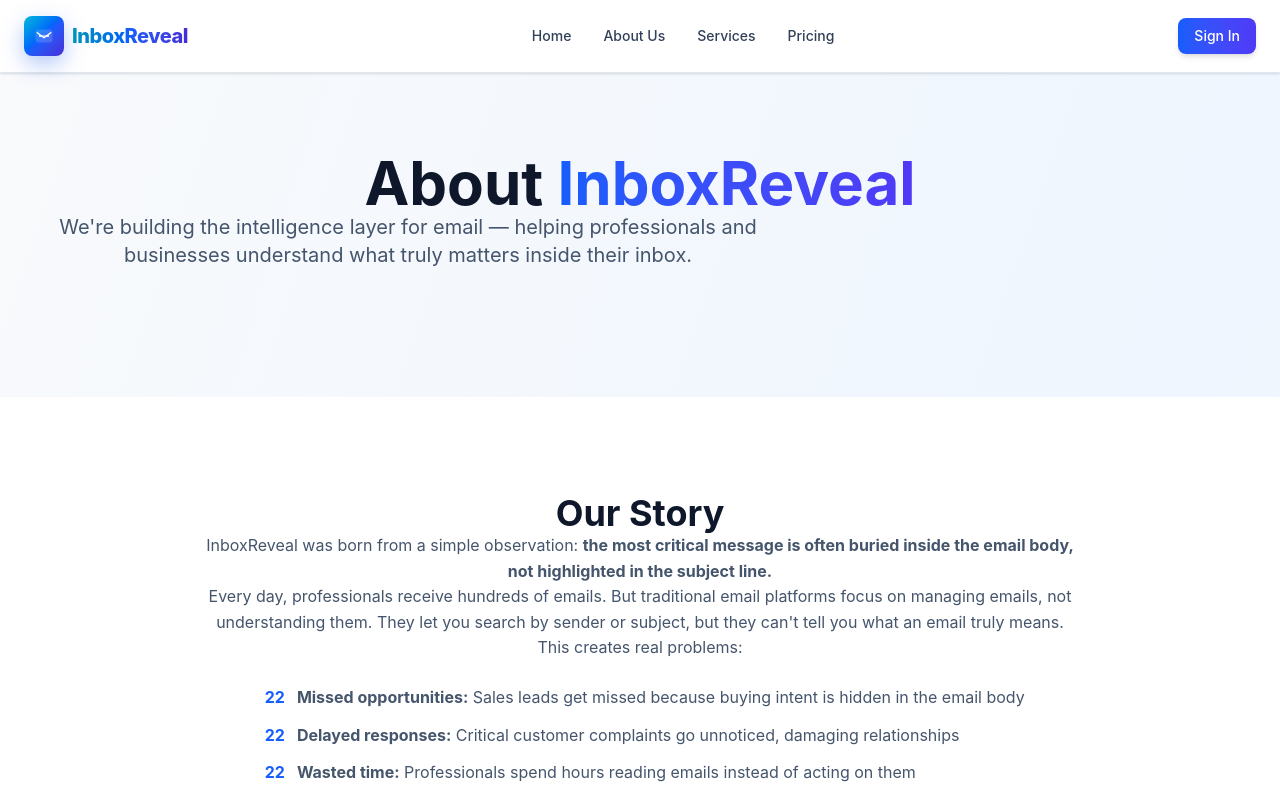
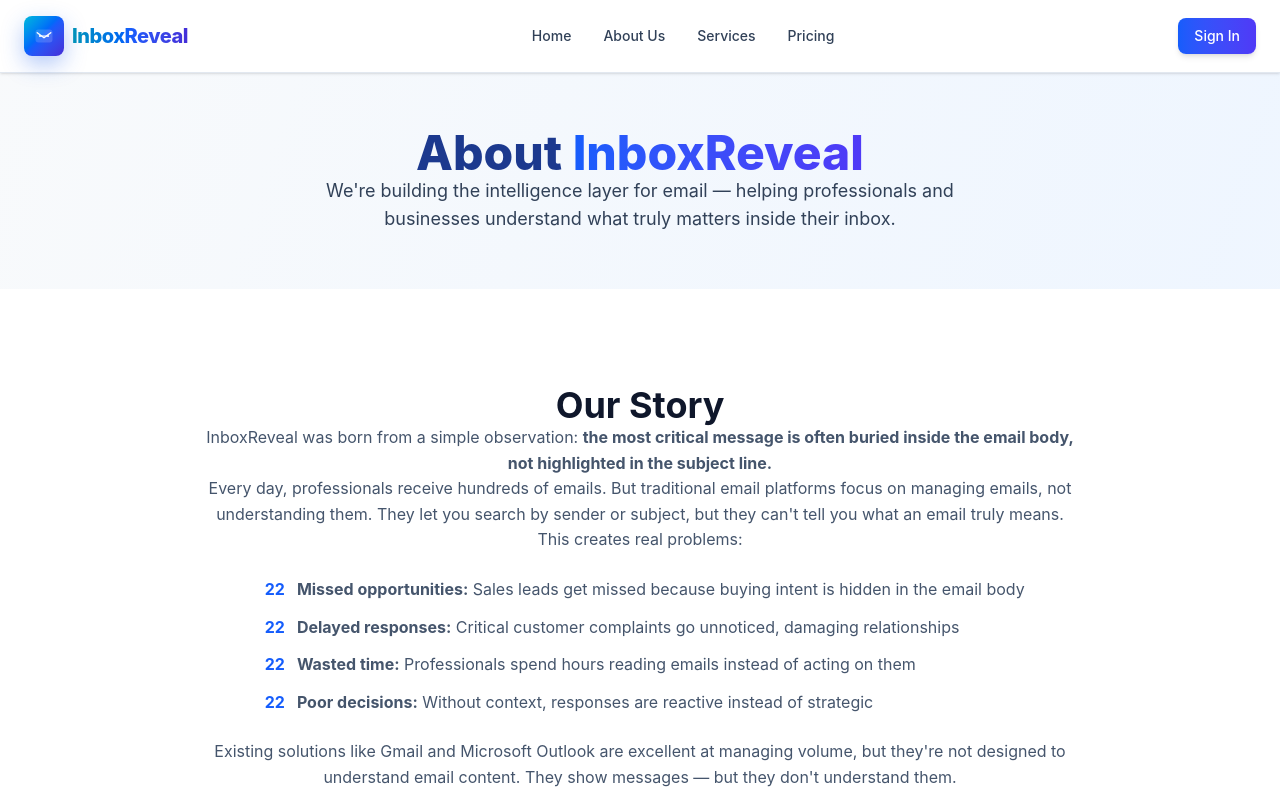
Before and after one commit to abraraslam/inboxreveal, a Next.js app: page /about in a window 1280 px wide. Shown: the top 794 px of the page. Built offline with nearby package versions, Linux system fonts and the light colour scheme; no server answers.

Commit message:
Restyle About hero section to match homepage hero layout

```diff
--- a/app/(marketing)/about/page.tsx
+++ b/app/(marketing)/about/page.tsx
@@ -10,12 +10,12 @@ export default function About() {
       <Navigation />
       <main className="min-h-screen bg-gradient-to-br from-slate-50 via-blue-50 to-slate-50">
         {/* Hero Section */}
-        <section className="px-4 py-14 max-w-screen-2xl mx-auto sm:px-6 sm:py-20">
-          <div className="text-center mb-12">
-            <h1 className="text-3xl sm:text-5xl md:text-6xl font-bold text-slate-900 mb-6 text-center">
-              About <span className="bg-gradient-to-r from-blue-600 to-indigo-600 bg-clip-text text-transparent">InboxReveal</span>
-            </h1>
-            <p className="text-base sm:text-lg md:text-xl text-slate-600 max-w-3xl mx-auto text-center">
+        <section className="mx-auto max-w-4xl px-4 py-14">
+          <h1 className="mb-6 text-center text-3xl font-extrabold text-blue-900 sm:text-4xl md:text-5xl">
+            About <span className="bg-gradient-to-r from-blue-600 to-indigo-600 bg-clip-text text-transparent">InboxReveal</span>
+          </h1>
+          <div className="mx-auto max-w-2xl text-center">
+            <p className="mb-6 text-lg text-slate-700">
               We're building the intelligence layer for email — helping professionals and businesses understand what truly matters inside their inbox.
             </p>
           </div>
```
